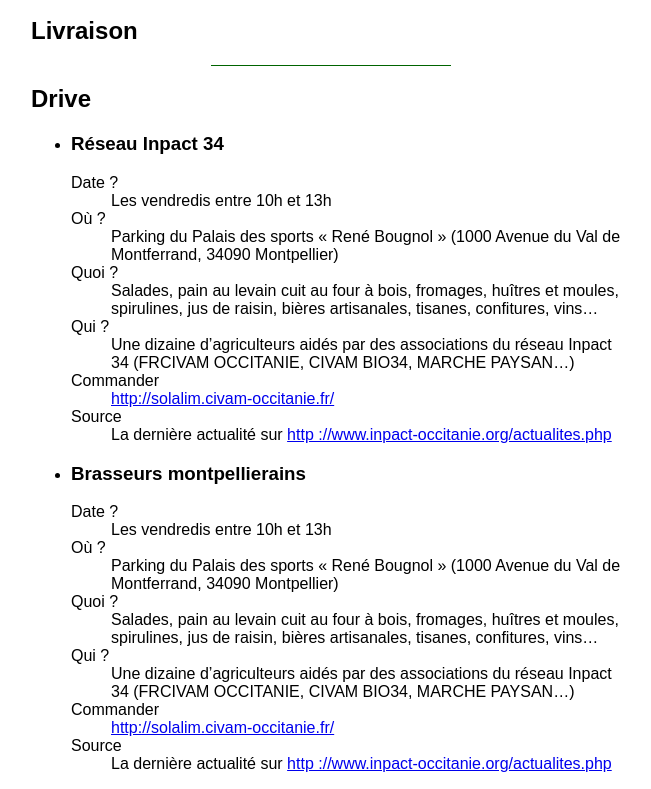
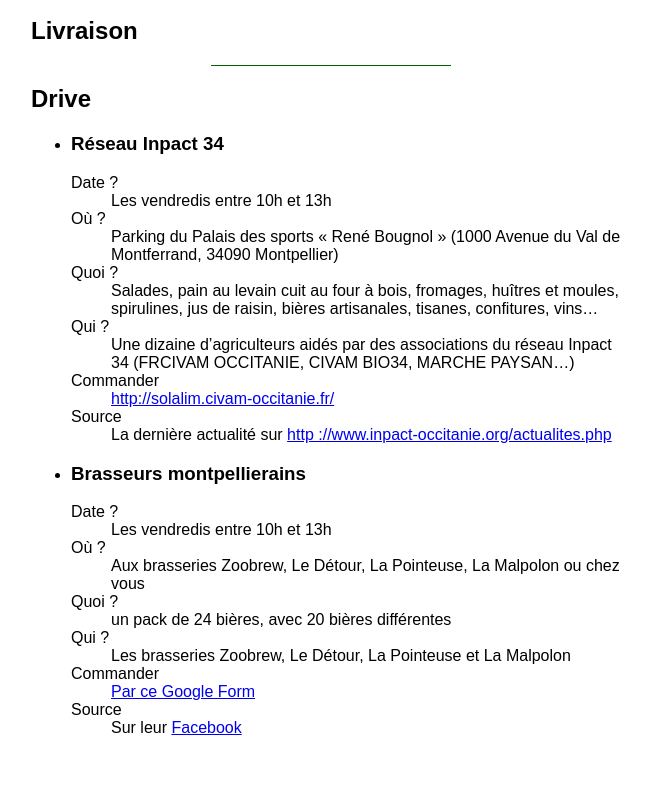
Before and after one commit to newick/partage, a plain HTML site: page plans.html in a window 1280 px wide. Shown: the part 314-1103 px from the top of the page, without its empty margins (309-960 px from the left). After the commit the page ends 1067 px from the top, so only its background shows below. Drawn offline with Linux system fonts and the light colour scheme.

Commit message:
Ajout bières

```diff
--- a/plans.html
+++ b/plans.html
@@ -141,27 +141,19 @@
                         <dd>Les vendredis entre 10h et 13h</dd>
 
                         <dt>Où ?</dt>
-                        <dd>Parking du Palais des sports « René Bougnol » (1000 Avenue du Val de Montferrand, 34090
-                            Montpellier)
-                        </dd>
+                        <dd>Aux brasseries Zoobrew, Le Détour, La Pointeuse, La Malpolon ou chez vous</dd>
 
                         <dt>Quoi ?</dt>
-                        <dd>Salades, pain au levain cuit au four à bois, fromages,
-                            huîtres et moules, spirulines,
-                            jus de raisin, bières artisanales, tisanes, confitures, vins…
-                        </dd>
+                        <dd>un pack de 24 bières, avec 20 bières différentes</dd>
 
                         <dt>Qui ?</dt>
-                        <dd>Une dizaine d’agriculteurs aidés par des associations du réseau Inpact 34 (FRCIVAM
-                            OCCITANIE, CIVAM BIO34, MARCHE PAYSAN…)
-                        </dd>
+                        <dd>Les brasseries Zoobrew, Le Détour, La Pointeuse et La Malpolon</dd>
 
                         <dt>Commander</dt>
-                        <dd><a href="http://solalim.civam-occitanie.fr/">http://solalim.civam-occitanie.fr/</a></dd>
+                        <dd><a href="https://docs.google.com/forms/d/e/1FAIpQLSflKxOr5uMbfNwPJxuuUd1JQZlv1AB7tLVu2PRJ-hBwvxSzxg/viewform">Par ce Google Form</a></dd>
 
                         <dt>Source</dt>
-                        <dd>La dernière actualité sur <a href="http://www.inpact-occitanie.org/actualites.php">http
-                            ://www.inpact-occitanie.org/actualites.php</a></dd>
+                        <dd>Sur leur <a href="https://www.facebook.com/BrasseursMontpellierains/">Facebook</a></dd>
                     </dl>
                 </li>
             </ul>
```
